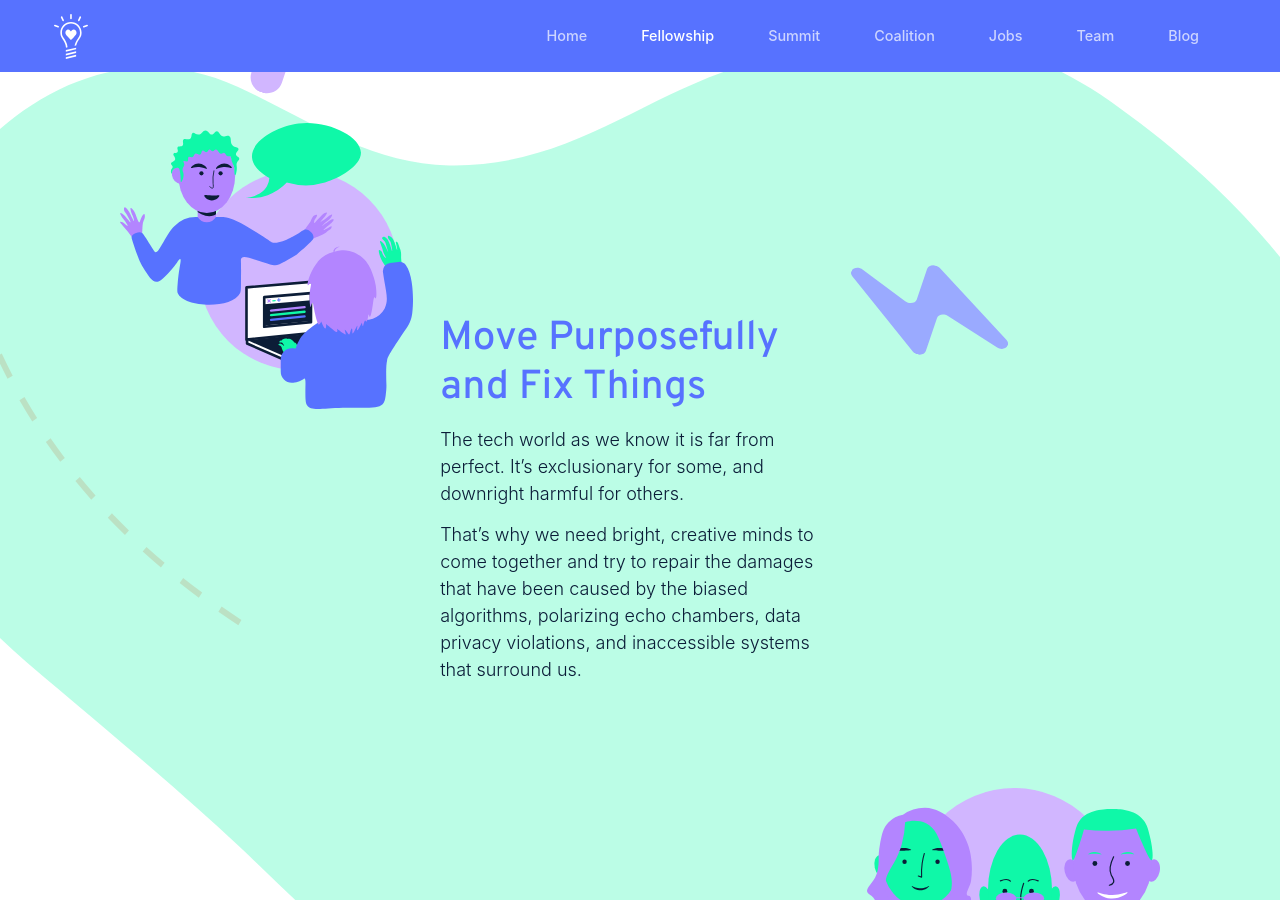
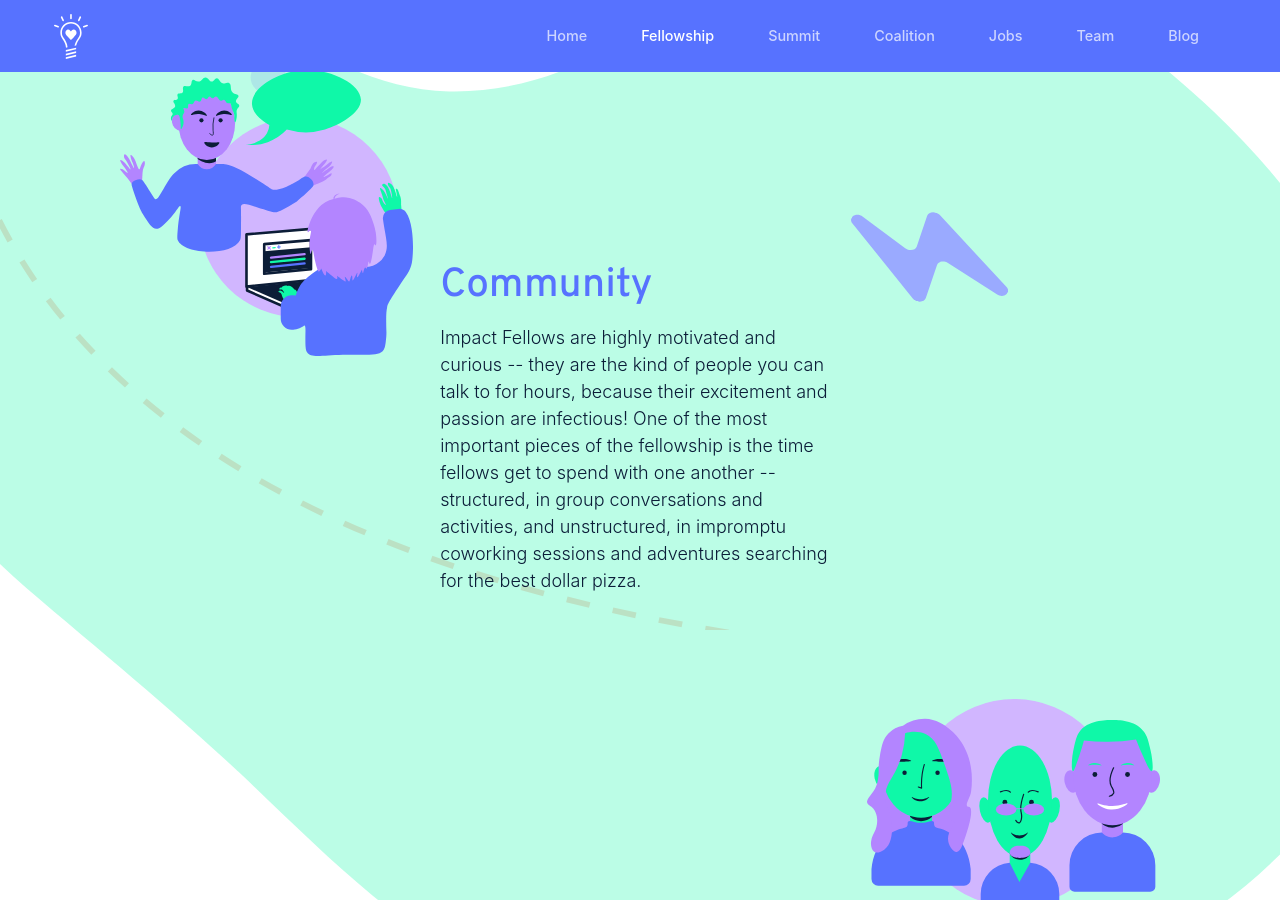
Before and after one commit to impact-labs/impact-labs.github.io, a Jekyll site: the page built from pages/fellowship.html, in a window 1280 px wide and 900 px high, scrolled down 1517 px. Built offline with Jekyll 4.4.1, drawn with Linux system fonts in a browser that asks for light colours; some of the changed text lies outside the part shown.

Commit message:
update fellowship page

```diff
--- a/pages/fellowship.html
+++ b/pages/fellowship.html
@@ -13,14 +13,14 @@
 				<img alt="Impact Fellowship" style="margin-top: -50%; margin-left: 5%" width="90%" src="/assets/images/pics/fellowship.png" class="d-none d-md-inline"/>
 			</div>
 			<div class="col-10 col-md-4 lead">
-				<h1 class="text-primary mb-3">Code For Equity</h1>
+				<h1 class="text-primary mb-3">The Impact Fellowship</h1>
 				<p>
-					The Impact Fellowship is meant for young technologists who are audacious enough to believe that they can change the world.
+					The Impact Fellowship is for young technologists who are audacious enough to believe that they can change the world.
 				</p>
 				<p>
-					Details for the 2022 Fellowship will be announced soon. Subscribe to our newsletter to find out when applications for the next Fellowship will open.
+					Rolling applications are now open for the 2023 Impact Fellowship!
 				</p>
-				<a class="btn btn-warning mt-3" href="https://airtable.com/shrn3Sw913prQ2y6W" target="_blank" role="button" aria-pressed="true">Subscribe!</a>
+				<a class="btn btn-warning mt-3" href="https://airtable.com/shrFZD7CYJD9lzgp1" target="_blank" role="button" aria-pressed="true">Apply Now!</a>
 			</div>
 			<div class="col-1 col-md-2"></div>
 		</div>
@@ -42,10 +42,7 @@
 			<div class="col-12 col-md-4">
 			<h2>About the Fellowship</h2>
 			<p>
-				In past years, The Impact Fellowship has been a 2-week gathering over winter break for computer scientists who hope to use their skills to create lasting social change.
-			</p>
-			<p>
-				Now, we’ve created the Code For Equity Fellowship, designed for the same type of passionate engineers, but with a much more specific goal: fixing the biggest problems in tech.
+				The Impact Fellowship is a 2-week gathering over winter break for computer science students who hope to use their skills to create lasting social change.
 			</p>
 			</div>
 			<div class="col-12 col-md-3 mt-5 text-center">
@@ -68,12 +65,9 @@
 				<img alt="Mentorship" style="max-width:350px" src="/assets/images/illustrations/mentorship.svg" />
 			</div>
 			<div class="col-12 col-md-4 mt-4 mt-md-0 lead">
-				<h2>Move Purposefully and Fix Things</h2>
+				<h2>Community</h2>
 				<p>
-					The tech world as we know it is far from perfect. It’s exclusionary for some, and downright harmful for others.
-				</p>
-				<p>
-					That’s why we need bright, creative minds to come together and try to repair the damages that have been caused by the biased algorithms, polarizing echo chambers, data privacy violations, and inaccessible systems that surround us.
+					Impact Fellows are highly motivated and curious -- they are the kind of people you can talk to for hours, because their excitement and passion are infectious! One of the most important pieces of the fellowship is the time fellows get to spend with one another -- structured, in group conversations and activities, and unstructured, in impromptu coworking sessions and adventures searching for the best dollar pizza.
 				</p>
 			</div>
 			<div class="col-0 col-md-4"></div>
@@ -91,9 +85,9 @@
 		<div class="row">
 			<div class="col-0 col-md-6"></div>
 			<div class="col-12 col-md-4 lead">
-				<h2>Research as a Team</h2>
+				<h2>Collaborative Projects</h2>
 				<p>
-					Fellows will work together in small task-forces and focus on a specific challenge facing the tech sector. After a topic is chosen, the Impact Labs team will connect fellows with professors, activists, entrepreneurs, and engineers who can share their expertise.
+					Fellows will work together in small task-forces and focus on a specific project of their choosing, building as much as they can during the two weeks and optionally continuing after the fellowship ends. The Impact Labs team will connect fellows with professors, activists, entrepreneurs, and engineers who can share their expertise.
 				</p>
 				<p>
 					Below are some of the experts in the Impact Network:
@@ -155,9 +149,9 @@
 				<img alt="Experience" style="max-width: 350px" src="/assets/images/illustrations/experience.svg" />
 			</div>
 			<div class="col-12 col-md-4 mt-4 mt-md-0 lead">
-				<h2>Experiment and Create</h2>
+				<h2>Workshops</h2>
 				<p>
-					After researching their chosen issue, fellows will actively work on a shared project together. The scale and scope of this project is up to the members of each team, but the expectation is that fellows will produce a deliverable that addresses a persistent harm in the tech sector.
+					The Impact Fellowship equips fellows with the knowledge and experience they need to build lean companies, do disruptive research, and share their ideas with the world.
 				</p>
 			</div>
 			<div class="col-0 col-md-4"></div>
@@ -179,20 +173,6 @@
 		</div>
 		<div class="col-0 col-md-1"></div>
 	</div>
-	<div class="row">
-		<div class="col-0 col-md-6"></div>
-		<div class="col-12 col-lg-5 lead">
-			<h2>Program Structure</h2>
-			<p>
-				After a topic area is chosen, fellows will be matched with teammates who share their passion and commitment. Fellows will immerse themselves in their selected topic area, working on their team project over the 4 months and learning from each other as they research and create together.
-			</p>
-			<p>
-				See the in-depth program description for more details about the Code For Equity Fellowship.
-			</p>
-			<a class="btn btn-warning mt-3" href="https://drive.google.com/file/d/1DXaCZgAXbhej5KZWgioNdzlfoVAPs0YI/view?usp=sharing" target="_blank" role="button" aria-pressed="true">Program Details</a>
-		</div>
-		<div class="col-0 col-md-2"></div>
-	</div>
 </div>
 </section>
 
@@ -202,7 +182,7 @@
 			<div class="col-12 col-lg-5 pt-5 mr-lg-5 lead">
 				<h2>Lead by Example</h2>
 				<p>
-					At the end of the program, fellows will share their findings and their projects with the world. The goal is to lead by example and demonstrate that engineers of all abilities can build anti-racist, sustainable, and equitable products.
+					At the end of the program, fellows will share their projects with the world! The program will culminate in a pitch "collaboratition" -- each group will pitch their project to a panel of judges and receive feedback from industry experts.
 				</p>
 			</div>
 			<div class="col-12 col-lg-3 d-flex justify-content-center" style="margin-top: -30px">
@@ -225,42 +205,28 @@
 			<div class="col-12 col-md-6 pr-md-4">
 				<h4>Who can apply?</h4>
 				<p>
-					The Code For Equity Fellowship is designed for advanced engineers who are passionate about creating a more equitable, sustainable world. You do not have to be a student in order to apply.
+					The Impact Fellowship is designed for relatively new engineers who are passionate about creating a more equitable, sustainable world. It is tailored for college students, but you do not have to be a student to apply!
 				</p>
 				<br/>
-				<h4>What exactly is the structure of the program?</h4>
+				<h4>What is the ‘deliverable’ that fellows are expected to produce?</h4>
 				<p>
-					Fellows will be split into small groups to work on a specific, technical challenge facing the tech world today. Fellows will spend the first month researching their challenge, then spend the bulk of their time engineering and testing solutions to that challenge in order to produce their project’s deliverable. The final weeks will be dedicated to distilling each group’s findings and sharing what was learned with the wider CS community.
-				</p>
-				<br/>
-				<h4>What is the ‘deliverable’ that fellows are supposed to produce?</h4>
-				<p>
-					The deliverable is just a fancy way of saying that fellows will have something tangible, practical, and complete to show for themselves by the end of the 4 months. This could be an academic paper, a Chrome extension, a podcast, a web app, or anything the team decides on! It does not have to be a technical product, though fellows will probably wind up writing lots of code in order to design and experiment with their solutions.
+					The deliverable is just a fancy way of saying that fellows will have something tangible, practical, and complete to show for themselves by the end of the program. This could be an academic paper, a Chrome extension, a podcast, a company, or anything the team decides on! It does not have to be a technical product, though fellows will probably wind up writing lots of code in order to design and experiment with their solutions.
 				</p>
 				<br/>
 				<h4>How will the Impact Labs team support the fellows?</h4>
 				<p>
-					Our mission at Impact Labs is to enable and empower each fellow to fulfill their potential during the 4 months. Through our network of founders, funders, engineers, scholars, artists, activists, and designers, we can ensure that fellows will connect with the right people they need to talk to. We’ll also host speakers and social events to foster a sense of community across the different teams and ensure that fellows can help each other thrive.
+					Our mission at Impact Labs is to enable and empower each fellow to fulfill their potential during the program. Through our network of founders, funders, engineers, scholars, artists, activists, and designers, we can ensure that fellows will connect with the right people they need to talk to. We'll also provide plenty of time for coworking on projects, quick feedback from the Impact Labs team, and, of course, collaboration with the other teams of fellows.
 				</p>
 			</div>
 			<div class="col-12 col-md-6 pl-md-4">
-				<h4>What if fellows require more assistance?</h4>
+				<h4>What if fellows require financial assistance?</h4>
 				<p>
-					Discretionary funding for small, relevant purchases (such as books, web hosting, software services, attending conferences, printing materials, etc.) will be provided. An expense that serves the team’s mission (within reason) will be reimbursed by Impact Labs.
-				</p>
-				<h4>Will the small groups work with the other groups in the fellowship?</h4>
-				<p>
-					Absolutely! Each team of 6 will coordinate with other teams and share resources, findings, and strategies for developing their solutions. At the culmination of the program, teams will collaborate with one another and compile their research into one unified document that can be shared with young engineers who want to learn how to build better systems!
+					Living in NYC is expensive, and we don't want that to be a barrier to you attending! If finances would be a barrier to you attending, we will work with you and create a personalized plan that prioritizes your ability to comfortably attend.
 				</p>
 				<br/>
-				<h4>What if I can’t commit to the 4 months?</h4>
+				<h4>What if I can’t commit to the full 2 weeks?</h4>
 				<p>
-					The program will require a serious commitment on the part of all fellows. There will be off-weeks (such as during holiday season and for students during finals period), but prospective applicants should not apply if they know they will be unable to participate in the program in its entirety.
-				</p>
-				<br/>
-				<h4>What’s the application process like?</h4>
-				<p>
-					Applications for the 2022 Fellowship are not yet open. Subscribe to our newsletter with <a href="https://airtable.com/shrn3Sw913prQ2y6W" target="_blank" rel="noreferrer">this link</a> to find out when applications for next year's fellowship will open.
+					One of the best parts of this program is getting to meet all the other fellows & be continually inspired and empowered by one another, so this program will require a serious commitment on the part of all fellows. Prospective applicants should not apply if they know they will not be available for the full two weeks.
 				</p>
 				<br/>
 				<h4>Help! I’m still confused! Where can I ask more questions?</h4>
```
